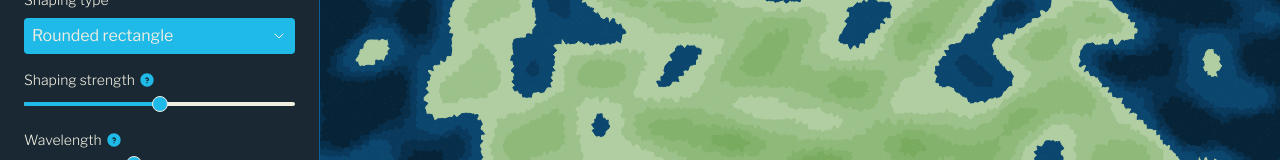
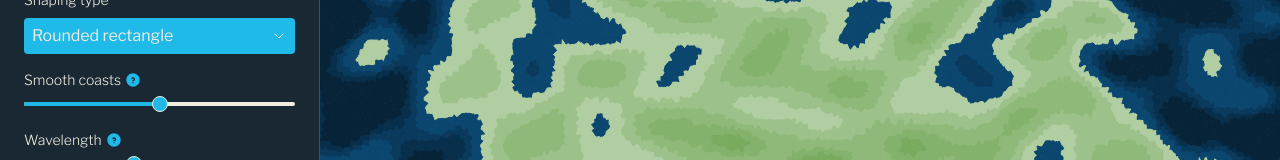
Before and after one commit to carbault/map-generator, a React (Vite) app: page / in a window 1280 px wide. Shown: the part 182-342 px from the top of the page. Built offline with nearby package versions, Linux system fonts and the light colour scheme.

Commit message:
Update LERP UI label

```diff
--- a/src/components/SettingsList.tsx
+++ b/src/components/SettingsList.tsx
@@ -67,7 +67,7 @@ export default function SettingList(props: {
       </Field>
       <Field>
         <Label tooltip="Affects how close the island shape is to the shape type">
-          Shaping strength
+          Smooth coasts
         </Label>
         <Slider
           min={0}
--- a/src/components/generic/Slider.tsx
+++ b/src/components/generic/Slider.tsx
@@ -26,7 +26,6 @@ const Slider = React.forwardRef<HTMLInputElement, SliderProps>((props, ref) => {
   } = props;
 
   const handleSetValue = (event: React.ChangeEvent<HTMLInputElement>) => {
-    console.log(event);
     onChange(event.currentTarget.valueAsNumber);
   };
 
```
